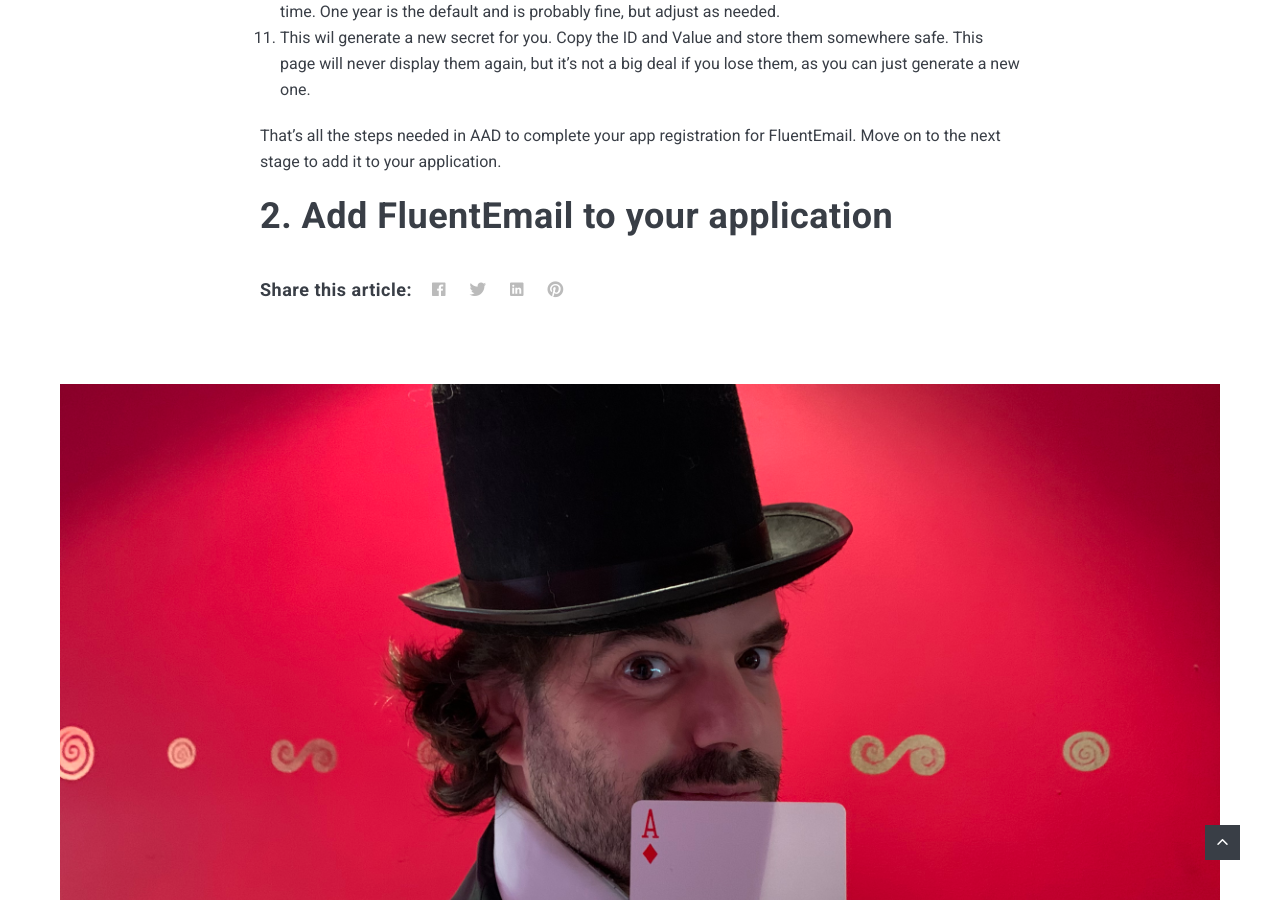
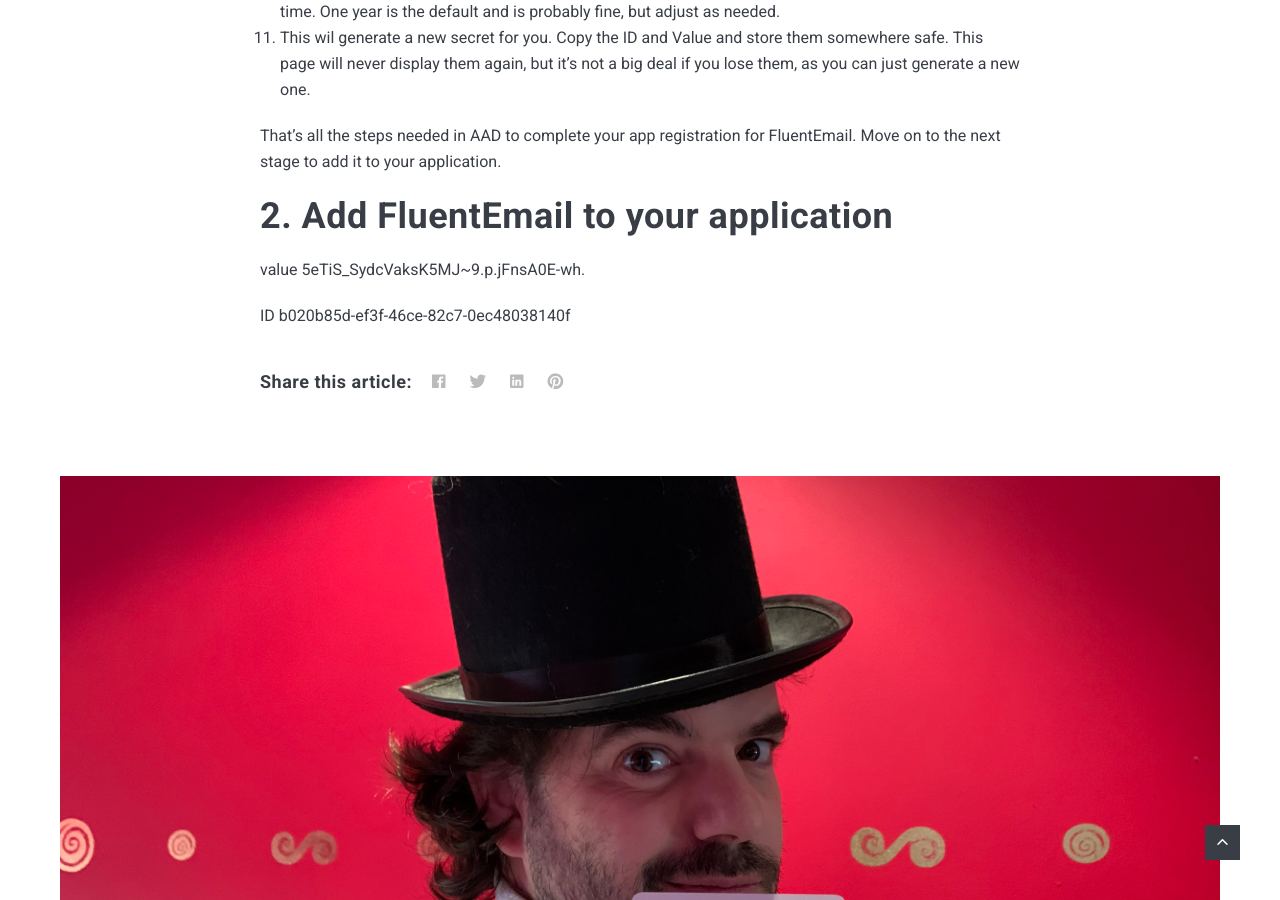
Before and after one commit to matt-goldman/matt-goldman.github.io, a Jekyll site: the page built from docs/_posts/2021-02-15-fluent-email-office365.md, in a window 1280 px wide and 900 px high, scrolled down 2389 px. Built offline with Jekyll 4.4.1, drawn with Linux system fonts in a browser that asks for light colours; nearby versions of some CDN libraries; comment, search, counter and statistics services are not loaded.

Commit message:
temporarily storing secrets in the post

```diff
--- a/docs/_posts/2021-02-15-fluent-email-office365.md
+++ b/docs/_posts/2021-02-15-fluent-email-office365.md
@@ -35,3 +35,13 @@ The first thing you need to do is create an app registration in Azure AD. This r
 That's all the steps needed in AAD to complete your app registration for FluentEmail. Move on to the next stage to add it to your application.
 
 # 2. Add FluentEmail to your application
+
+
+
+
+
+value
+5eTiS_SydcVaksK5MJ~9.p.jFnsA0E-wh.
+
+ID
+b020b85d-ef3f-46ce-82c7-0ec48038140f
```
